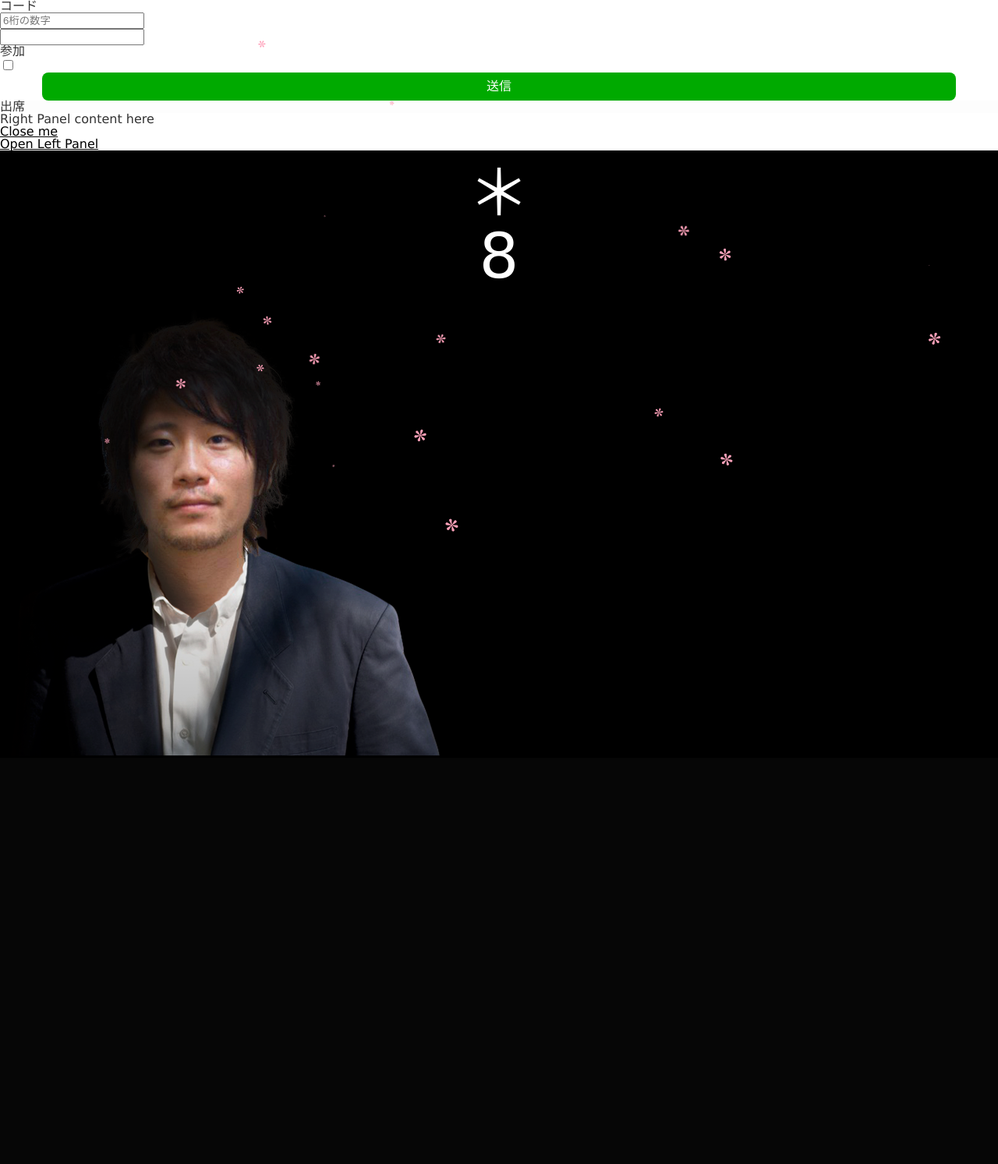
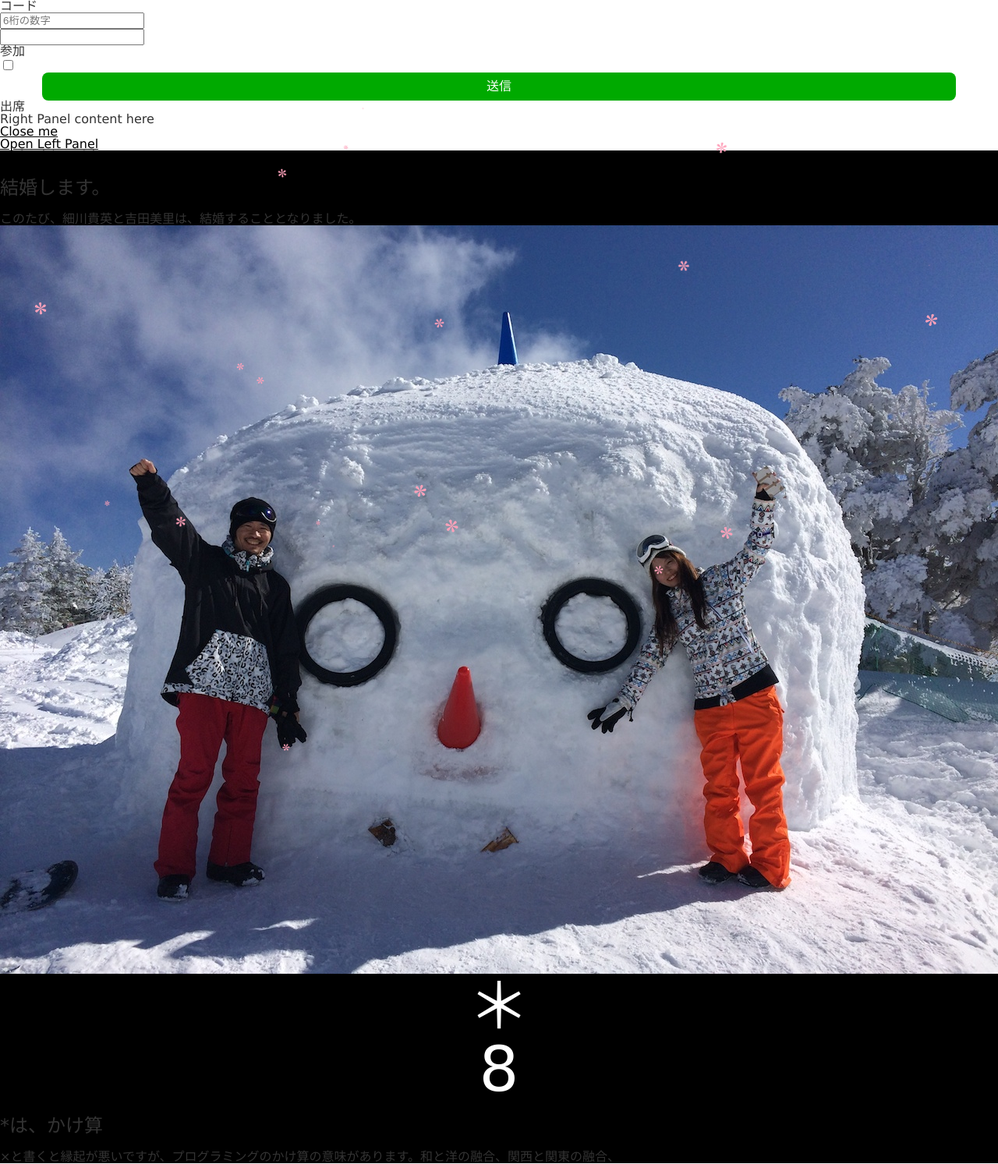
Before and after one commit to takahide/junebride, a Rails app: page / in a window 1280 px wide. Shown: the whole page at 78% size. Before the commit the page ends 972 px from the top, so only its background shows below. Run offline with Rails 7, Linux system fonts and the light colour scheme; style sheets or scripts are compiled from the project's sources; some libraries are stand-ins or nearby versions.

Commit message:
something

```diff
--- a/app/assets/javascripts/top.js.coffee
+++ b/app/assets/javascripts/top.js.coffee
@@ -9,7 +9,7 @@
             alert "コードが間違っています。"
           else
             $(".guest").text("名前")
-            $(".guest-name").val(json.name)
+            $(".guest-name").val("#{json.name} 様")
       }
     else
       $(".guest").text("")
@@ -20,14 +20,17 @@
     code = $(".invite").val()
     if $(".guest-name").val() == ""
       alert "正しいコードが入力されていません。"
+      return
     if $(".attend").prop("checked")
       url = "/attend/#{code}"
     else
       url = "/not_attend/#{code}"
+    myApp.showPreloader '通信中...'
     $.ajax {
       url: url
       cache: false
       success: (json) ->
+        myApp.hidePreloader()
         if json is null
           alert "コードが間違っています。"
         else
@@ -36,4 +39,5 @@
           else if json.attendance == 2
             str = "欠席"
           alert "#{json.name}様「#{str}」で登録しました。"
+        location.reload()
     }
--- a/app/assets/stylesheets/top.css.scss
+++ b/app/assets/stylesheets/top.css.scss
@@ -6,10 +6,6 @@
 
 body {
   font-family:'Lucida Grande', 'Hiragino Kaku Gothic ProN', 'ヒラギノ角ゴ ProN W3', Meiryo, メイリオ, sans-serif;
-}
-
-.panel-left {
-  background: #fdfdfd;
 }
 
 .page-content {
@@ -22,6 +18,12 @@
       color: #fff;
       font-size: 500%;
     }
+  }
+  .title {
+    padding: 20px 0;
+    font-size: 150%;
+  }
+  .exp {
   }
 }
 
@@ -36,3 +38,7 @@
   text-align: center;
   cursor: pointer;
 }
+
+.top-image {
+  width: 100%;
+}
--- a/app/views/top/index.html.erb
+++ b/app/views/top/index.html.erb
@@ -65,19 +65,22 @@
   <div class="view view-main">
     <div class="page-content">
       <div class="content-block">
-        <p><a href="#" class="open-panel">Open Left Panel</a></p>
-        <!-- If no data-panel attribute, Left panel will be opened by default -->
+        <p><a href="#" class="open-panel">三重と京都の融合</a></p>
+        <p class="title">結婚します。</P>
+        <p class="exp">このたび、細川貴英と吉田美里は、結婚することとなりました。</p>
+        <img src="/assets/sunobo.jpg" class="top-image">
         <div class="key">
           <p>＊</P>
           <p>8</P>
         </div>
-        <img src="/assets/hosokawa.png">
+        <p class="title">*は、かけ算</P>
+        <p class="exp">×と書くと縁起が悪いですが、プログラミングのかけ算の意味があります。和と洋の融合、関西と関東の融合、</p>
       </div>
     </div>
   </div>
 </div>
 
-    <script type="text/javascript">
+<script type="text/javascript">
 $(".page-content").snowfall({
 flakeCount :20, // 数
 flakeIndex : 99999, // スタイルシートのz-indexの値
@@ -87,4 +90,4 @@
 minSize  : 1, // 最小サイズ
 image : '/assets/ast.gif'
 });
-    </script>
+</script>
```
Also changed, not shown: app/assets/images/sunobo.jpg (added).
